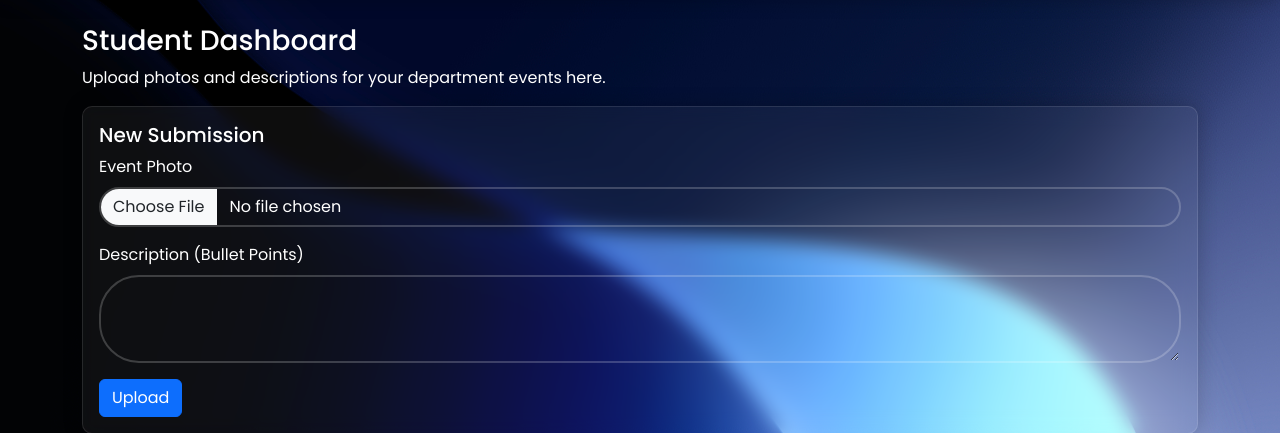
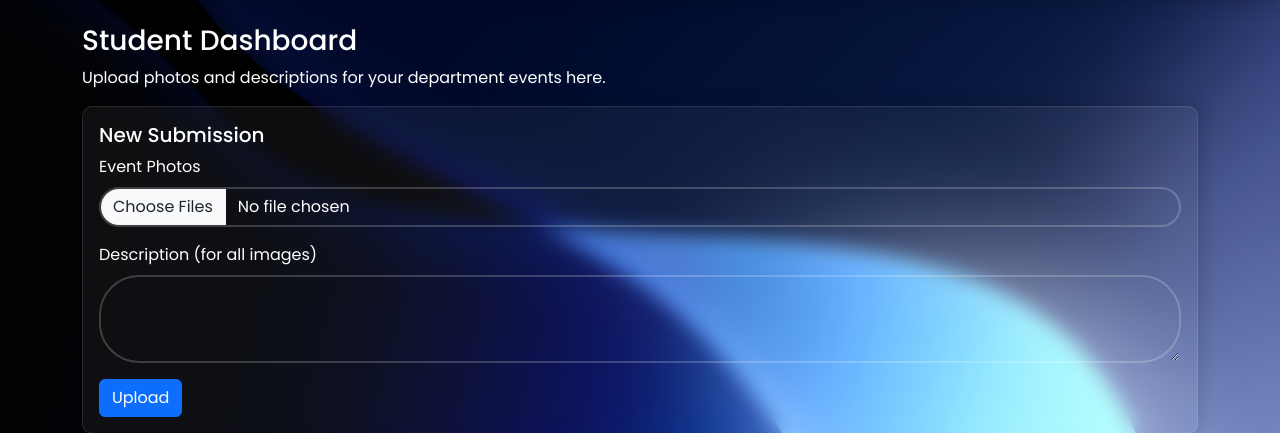
Before and after one commit to mlvnmn/iedc-portal-render, a Flask app: template templates/student.html in a window 1280 px wide. Shown: the part 57-490 px from the top of the page. Run offline with Flask 3, Linux system fonts and the light colour scheme; the template is opened without the code that fills it, so the values that code supplies are empty.

Commit message:
Fix student upload form to support multiple images

```diff
--- a/templates/student.html
+++ b/templates/student.html
@@ -17,11 +17,11 @@
 
         <form method="POST" enctype="multipart/form-data">
             <div class="mb-3">
-                <label for="image" class="form-label">Event Photo</label>
-                <input class="form-control" type="file" id="image" name="image" required>
+                <label for="images" class="form-label">Event Photos</label>
+                <input class="form-control" type="file" id="images" name="images" multiple required>
             </div>
             <div class="mb-3">
-                <label for="description" class="form-label">Description (Bullet Points)</label>
+                <label for="description" class="form-label">Description (for all images)</label>
                 <textarea class="form-control" id="description" name="description" rows="3" required></textarea>
             </div>
             <button type="submit" class="btn btn-primary">Upload</button>
```
